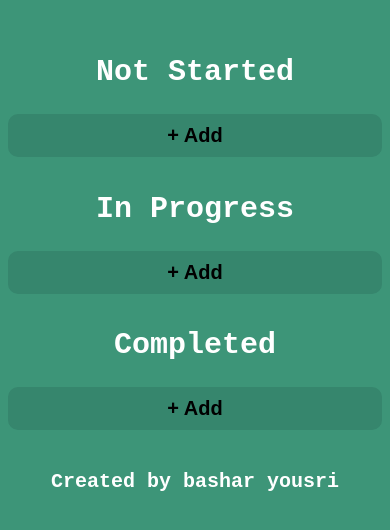
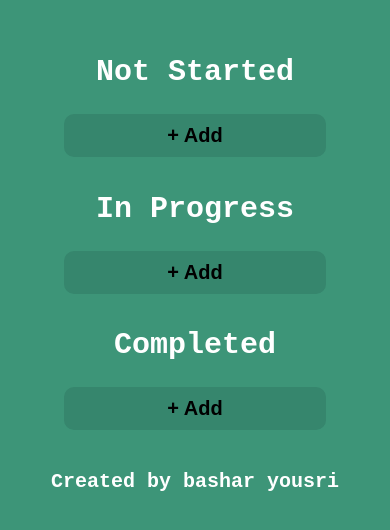
Before and after one commit to bashar67/Knban-Board, a plain HTML site: page kanban-board-main/index.html in a window 390 px wide. Drawn offline with nearby package versions, Linux system fonts and the light colour scheme.

Commit message:
Update queries.css

```diff
--- a/kanban-board-main/css/queries.css
+++ b/kanban-board-main/css/queries.css
@@ -1,6 +1,7 @@
 @media (max-width: 868px) {
   .Kanban {
     gap: 5px;
+    width:80%;
   }
 
   .column-title {
@@ -12,5 +13,6 @@
   .Kanban {
     flex-direction: column;
     gap: 10px;
+     width:70%;
   }
 }
```
